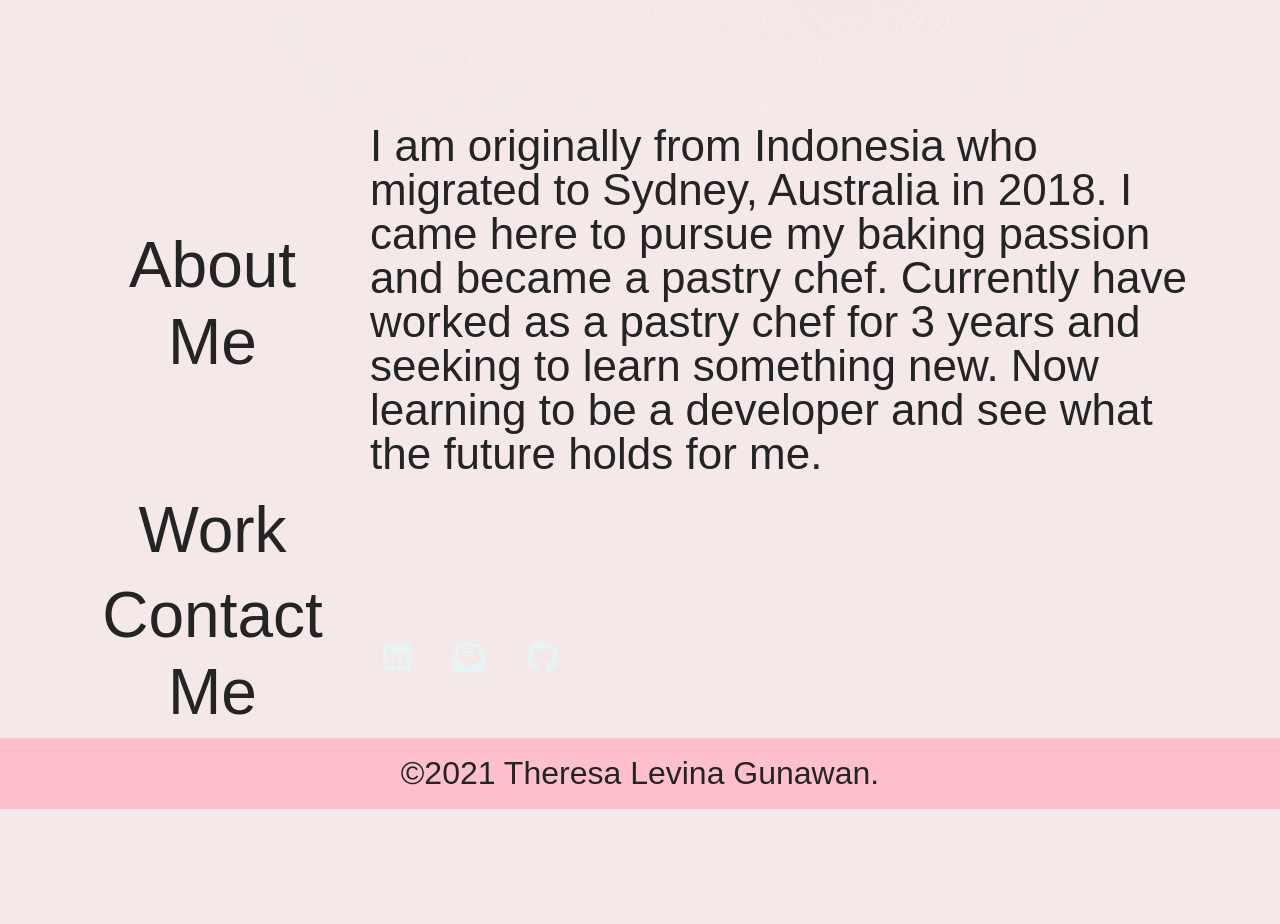
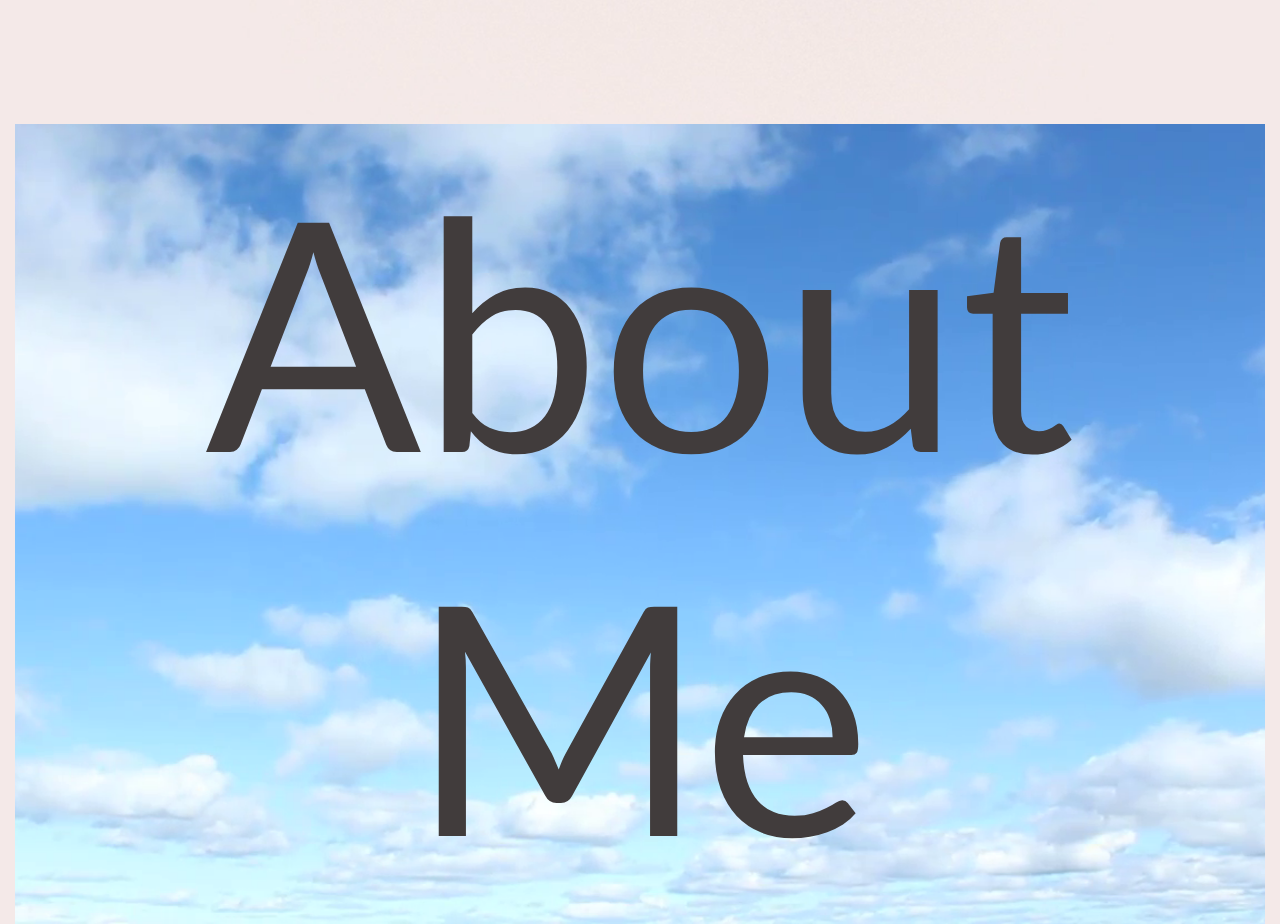
Before and after one commit to levigun/portfolio, a plain HTML site: page index.html in a window 1280 px wide. Shown: the part 780-1704 px from the top of the page. Before the commit the page ends 1589 px from the top, so only its background shows below. Drawn offline with nearby package versions, Linux system fonts and the light colour scheme.

Commit message:
added background images and changed the layout

```diff
--- a/assets/css/style.css
+++ b/assets/css/style.css
@@ -4,15 +4,15 @@
 }
 
 body {
-    font-family: sans-serif;
+    font-family:'Gill Sans', 'Gill Sans MT', Calibri, 'Trebuchet MS', sans-serif;
     background-color: var(--primary-themecolor);
-    color: rgb(36, 36, 36);
+    color: rgb(65, 60, 60);
 }
 
 nav {
     margin-top: 2vh;
     font-size: 200%;
-    color: var(--h2-text);
+
     background-color: var(--primary-themecolor);
 }
 
@@ -20,17 +20,17 @@ nav {
 
 ul li {
     padding: 20px;
-    right: 0;
+    color: var(--h2-text);
 }
 
 p {
     display:flex;
     box-sizing:border-box;
-    font-size: 275%;
+    font-size: 500%;
 }
 
 button {
-    color: #E8F3F4;
+    color: black;
     font-size: var(--primary-textcolor);
     border: none;
 }
@@ -42,6 +42,19 @@ button {
     background-position: center;
 }
 
+#cloud-bg {
+    background-image: url(../images/cloud-bg.png);
+    background-repeat: no-repeat;
+    background-size: cover;
+    background-position: center;
+}
+
+#work-bg {
+    background-image: url(../images/work-bg.jpeg);
+    background-repeat: no-repeat;
+    background-size: cover;
+    background-position: center;
+}
 
 h2 {
     font-size: 400%;
@@ -56,20 +69,10 @@ h2 {
     font-size: 400%;
 }
 
-.line {
-    border-right: 5px solid var(--secondary-color);
-    /* margin-right: 2em; */
-    /* padding-right: 2em; */
-    min-width: 10vw; /*ask this */
-    max-width: 10vw;
-
+.title {
+    font-size: 500%;
 }
 
-.linegap{
-    gap: var(--gap, 1rem);
-    justify-content: space-between;
-    padding-bottom: 2em;
-}
 
 .portfolio-box-big{
     /* width: auto;
@@ -102,7 +105,7 @@ h2 {
 
 .btn-contact{
     background-color: var(--primary-themecolor);
-    font-size: 32px;
+    font-size: 55px;
     margin-right:1rem;
 
 }
--- a/index.html
+++ b/index.html
@@ -15,8 +15,8 @@
 
 <body>
 
-    <nav>
-        <ul class="d-flex">
+    <nav class=" d-flex justify-content-end">
+        <ul class="row">
             <li><a href="#about-me">About Me</a></li>
             <li><a href="#work">Work</a></li>
             <li><a href="#contact-me">Contact Me</a></li>
@@ -30,34 +30,26 @@
         </section>
      </header>
 
-    <main class="container">
-        <section id="about-me" class="row align-center">
-            <article class="col-3">
-                 <h2 >About Me</h2>
-            </article>
+    <main class="container-fluid">
 
-            <!-- <div class="vertical d-flex"></div> -->
-            <article class="col-9">
-                <p>I am originally from Indonesia who migrated to Sydney, Australia in 2018.
-                    I came here to pursue my baking passion and became a pastry chef. Currently have worked as a pastry chef for 3 years and seeking to learn something new.
-                    Now learning to be a developer and see what the future holds for me.</p>
-            </article>
+        <section id="cloud-bg" class="col-12 h-100vh d-flex justify-center align-center text-center title">
+                <h2 >About Me</h2>
         </section>
 
+        <section  class="col-12 h-100vh d-flex justify-center align-center text-center">
+            <p>I am originally from Indonesia who migrated to Sydney, Australia in 2018.
+                I came here to pursue my baking passion and a pastry chef since 2019.
+                Now learning to be a developer to gain a new skill set.</p>
+        </section>
 
-        <section class="row   ">
+        <section id="work-bg" class="col-12 h-100vh d-flex justify-center align-center title">
+            <h2 class="text-light">Work</h2>
+        </section>
 
-            <article class="col-3">
-                <h2 >Work</h2>
-            </article>
-
-            <article class="col-9">
-                <!-- <div class="portfolio-box-big"></div>
-                <div class="portfolio-box-small"></div>
-                <div class="portfolio-box-small"></div>   -->
-
-            </article>
-
+        <section class="col-12">
+            <!-- <div class="portfolio-box-big"></div>
+            <div class="portfolio-box-small"></div>
+            <div class="portfolio-box-small"></div>   -->
 
         </section>
 
@@ -67,8 +59,7 @@
                 <h2 >Contact Me</h2>
             </div>
 
-             <section class="col-9 d-flex">
-
+             <section class="col-9 d-flex justify-content-center">
                  <button class="btn btn-contact"><i class=" fab fa-linkedin" ></i></button>
                  <button class="btn btn-contact"><i class="fas fa-envelope-open-text" ></i></button>
                  <button class="btn btn-contact"><i class="fab fa-github" ></i></button>
```
Also changed, not shown: assets/images/cloud-bg.png (added), assets/images/work-bg.jpeg (added), 1 other file.
